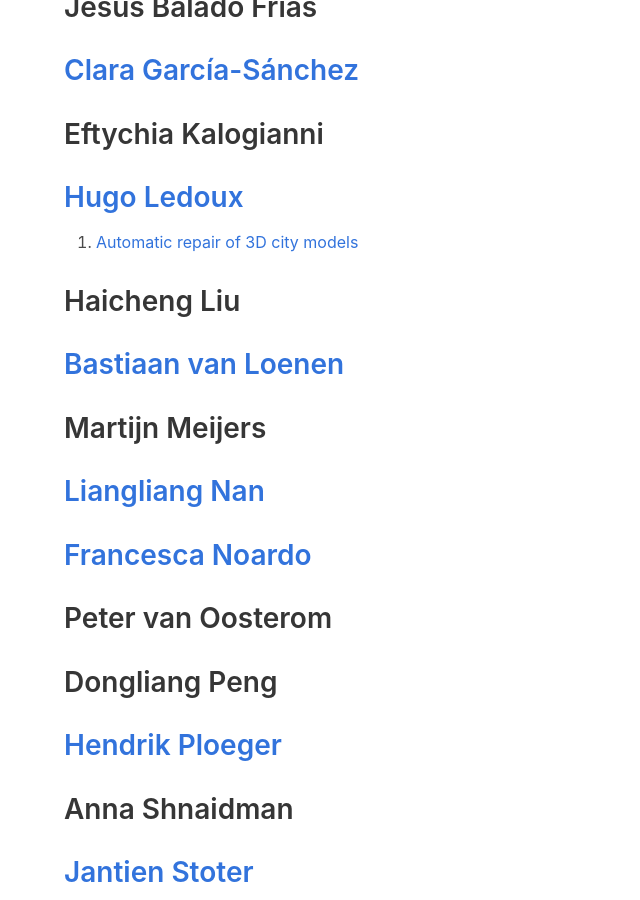
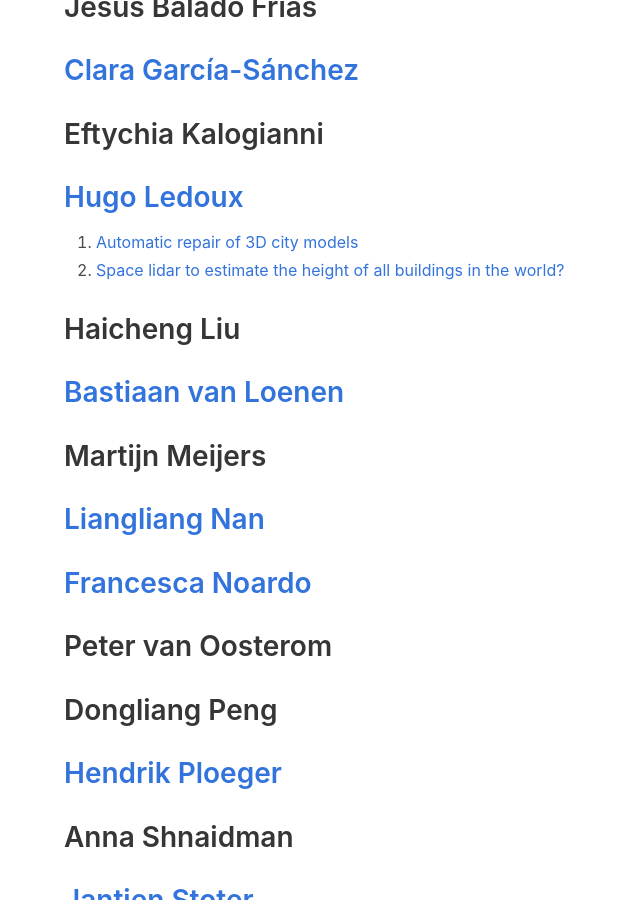
Before and after one commit to tudelft3d/geo2020, a Jekyll site: the page built from potentialtopics/index.md, in a window 1280 px wide and 900 px high, scrolled down 1213 px. Shown: the whole window, without its empty margins (0-640 px from the left). Built offline with Jekyll 4.4.1, drawn with Linux system fonts in a browser that asks for light colours; nearby versions of some CDN libraries.

Commit message:
Add hugo topic

```diff
--- a/potentialtopics/index.md
+++ b/potentialtopics/index.md
@@ -65,6 +65,7 @@ permalink: /potentialtopics/
 
 ## [Hugo Ledoux](https://3d.bk.tudelft.nl/hledoux/)
 1. [Automatic repair of 3D city models](https://3d.bk.tudelft.nl/education/msctopics/#automatic-repair-of-3d-city-models)
+2. [Space lidar to estimate the height of all buildings in the world?](https://3d.bk.tudelft.nl/education/msctopics/#space-lidar-to-estimate-the-height-of-all-buildings-in-the-world)
 
 
 ## Haicheng Liu
```
